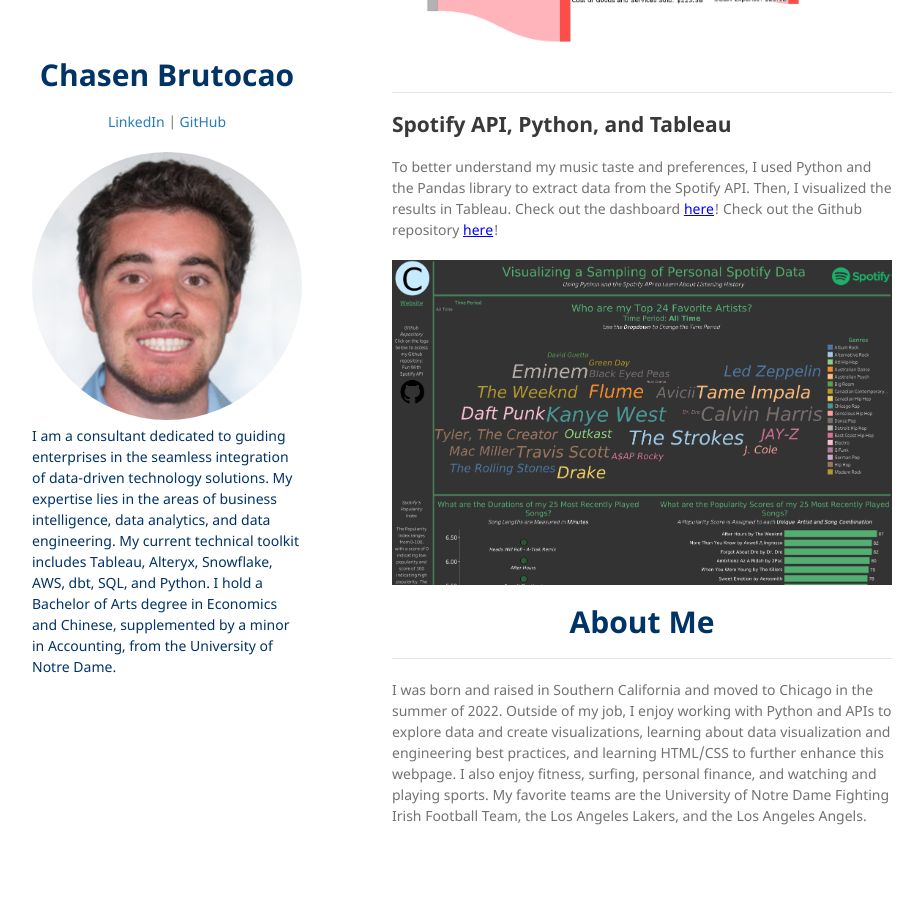
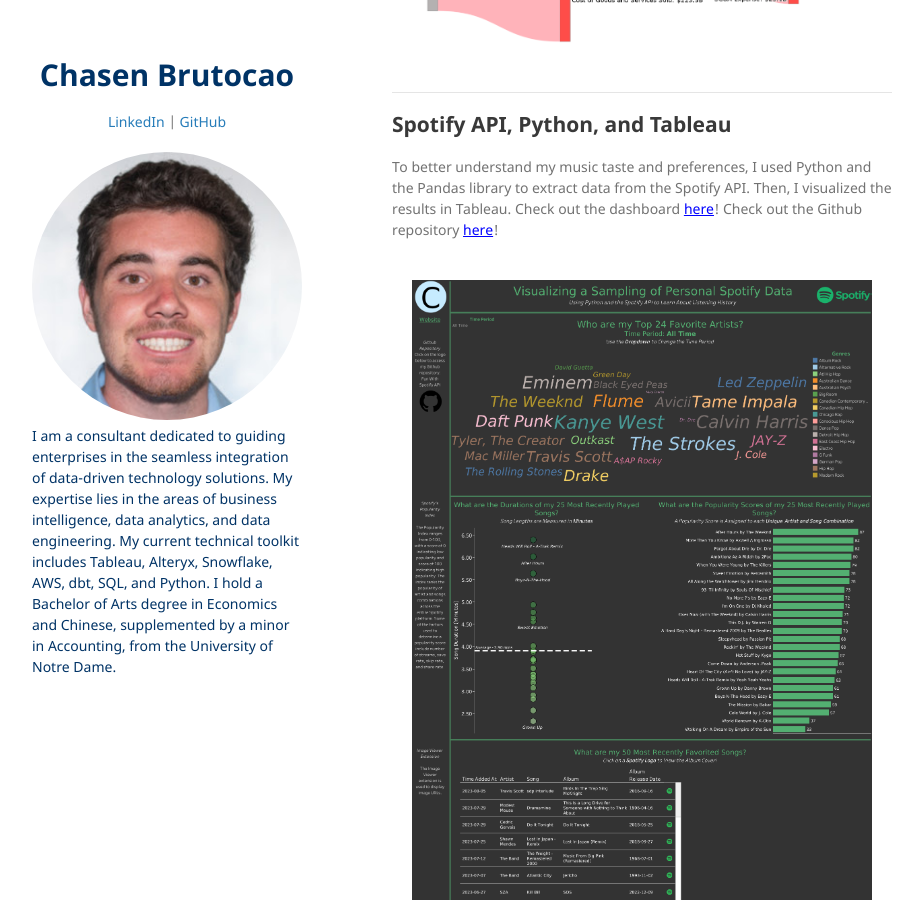
Before and after one commit to chasenbru/chasenbru.github.io, a Jekyll site: the page built from README.md, in a window 1280 px wide and 900 px high, scrolled down 492 px. Shown: the whole window, without its empty margins (178-1101 px from the left). Built offline with Jekyll 4.4.1, drawn with Linux system fonts in a browser that asks for light colours; our own code applies the rules of GitHub Pages for plain Markdown files.

Commit message:
Update default.html

```diff
--- a/_layouts/default.html
+++ b/_layouts/default.html
@@ -95,7 +95,9 @@
         <h2 id="Spotify API, Python, and Tableau">Spotify API, Python, and Tableau</h2>
         <p>
           To better understand my music taste and preferences, I used Python and the Pandas library to extract data from the Spotify API. Then, I visualized the results in Tableau. Check out the dashboard <a href="https://public.tableau.com/views/VisualizingaSamplingofPersonalSpotifyData/Profile?:language=en-US&:display_count=n&:origin=viz_share_link" class="custom-link">here</a>! Check out the Github repository <a href="https://github.com/chasenbru/Fun-With-Spotify-API" class="custom-link">here</a>!
-          <div class="image-container-spotify"></div>
+          <div class="container">
+            <img src="assets/img/Spotify_Tableau.png">
+          </div>
         </p>
         <h1 style="font-size: 30px; color: #003366; text-align: center;">About Me</h1>
         <hr>
```
